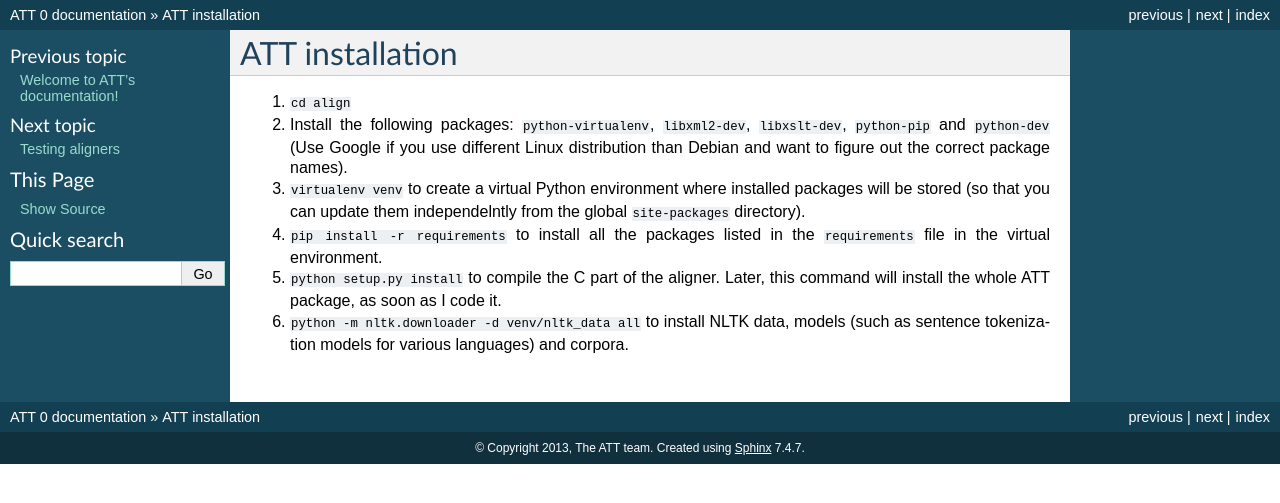
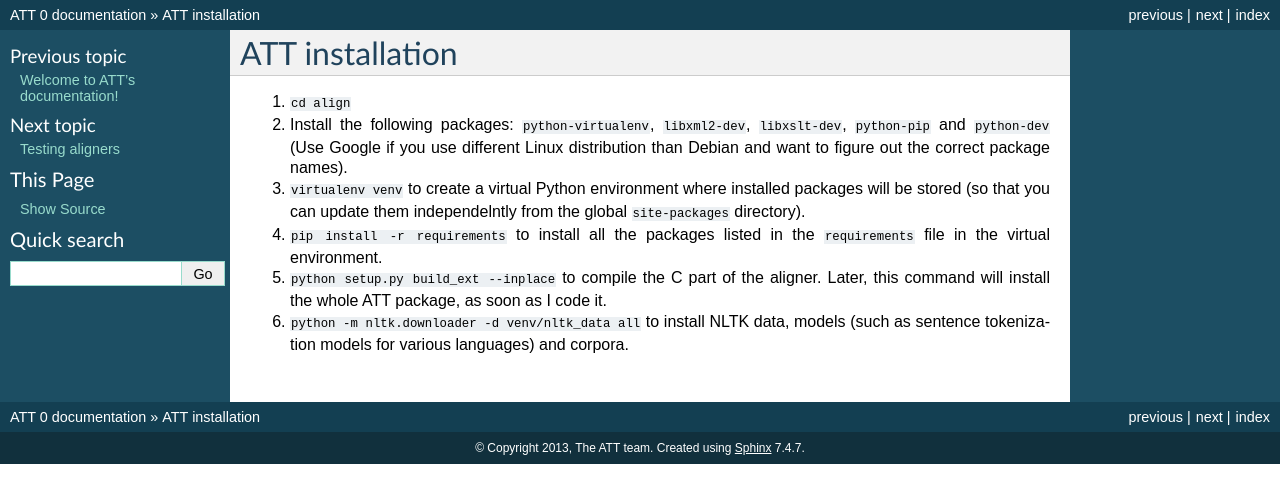
Before and after one commit to kazet/ATT, a Sphinx documentation site: the page built from att/doc/installation.rst, in a window 1280 px wide. Shown: the top 503 px of the page. Built offline with Sphinx 7.4.7, drawn with Linux system fonts in a browser that asks for light colours.

Commit message:
describing current cython usage

```diff
--- a/att/doc/installation.rst
+++ b/att/doc/installation.rst
@@ -12,7 +12,7 @@ ATT installation
    global ``site-packages`` directory).
 #. ``pip install -r requirements`` to install all the packages listed in the
    ``requirements`` file in the virtual environment.
-#. ``python setup.py install`` to  compile the C part of the aligner.
+#. ``python setup.py build_ext --inplace`` to  compile the C part of the aligner.
    Later, this command will install the whole ATT package, as soon as I code it.
 #. ``python -m nltk.downloader -d venv/nltk_data all`` to install NLTK data,
    models (such as sentence tokenization models for various languages) and
```
